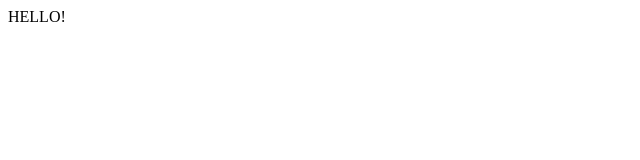
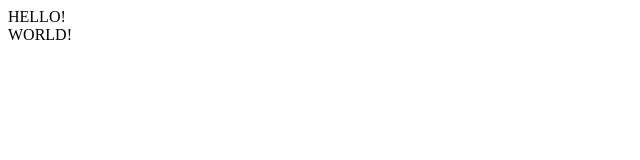
Before and after one commit to Nrukeb/FIRST_PROJECT, a plain HTML site: page index.html in a window 1280 px wide. Shown: the full height of the page, 0-640 px from the left. Drawn offline with Linux system fonts and the light colour scheme.

Commit message:
second commit

```diff
--- a/index.html
+++ b/index.html
@@ -11,5 +11,8 @@
      <div>
           HELLO!
      </div>
+     <div>
+          WORLD!
+     </div>
 </body>
 </html>
```
